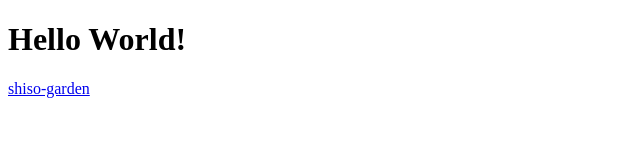
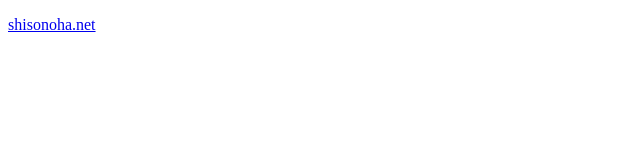
Before and after one commit to ShisoAqron/shisoAqron.github.io, a plain HTML site: page index.html in a window 1280 px wide. Shown: the whole page, without its empty margins (0-640 px from the left). Drawn offline with Linux system fonts and the light colour scheme.

Commit message:
リンク先変更

```diff
--- a/index.html
+++ b/index.html
@@ -5,7 +5,6 @@
 	<title>Document</title>
 </head>
 <body>
-	<h1>Hello World!</h1>
-	<p><a href="http://shiso-garden.net">shiso-garden</a></p>
+	<p><a href="http://shisonoha.net">shisonoha.net</a></p>
 </body>
 </html>
```
